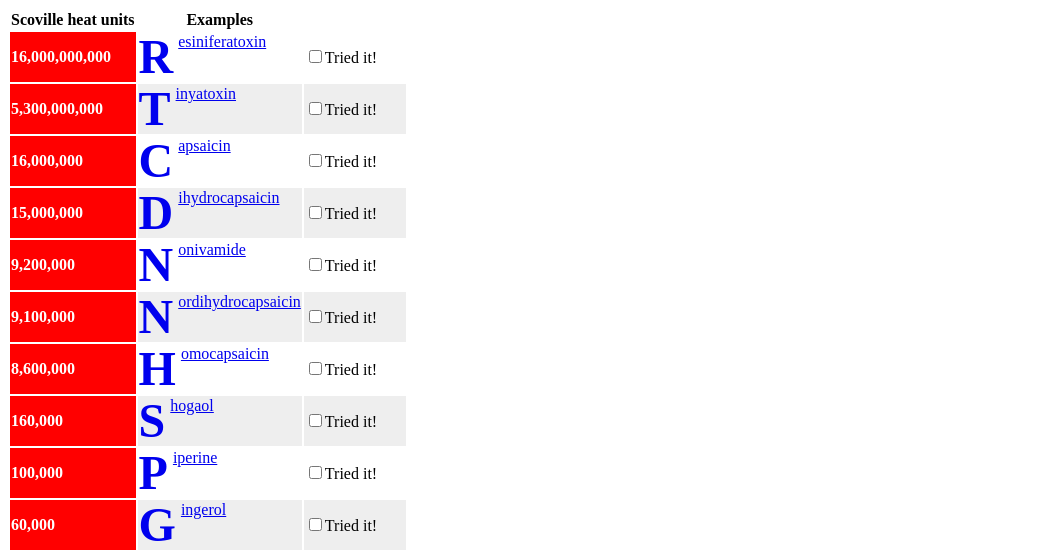
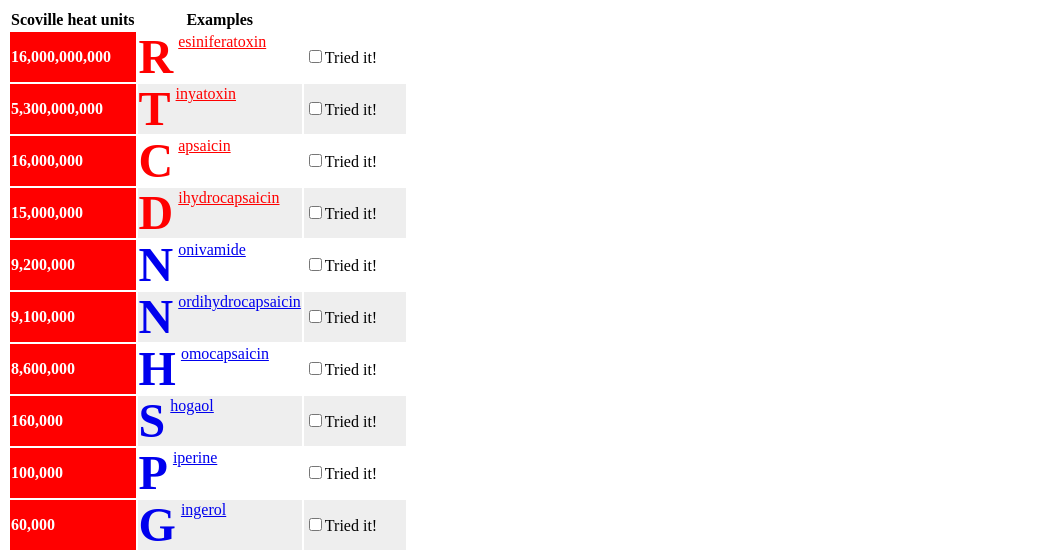
Before and after one commit to YauheniRohau/selectors, a plain HTML site: page index.html in a window 1280 px wide. Shown: the top 551 px of the page, without its empty margins (0-1046 px from the left). Drawn offline with Linux system fonts and the light colour scheme.

Commit message:
Add a rule that find any pepper with hotness above 10 million and color the link red (first four rows).

```diff
--- a/index.html
+++ b/index.html
@@ -28,6 +28,10 @@
        float: left;
        line-height: 1;
        padding-right: 5px;
+     }
+
+     tr:nth-of-type(-n+5) a {
+       color: red;
      }
    </style>
  </head>
```
